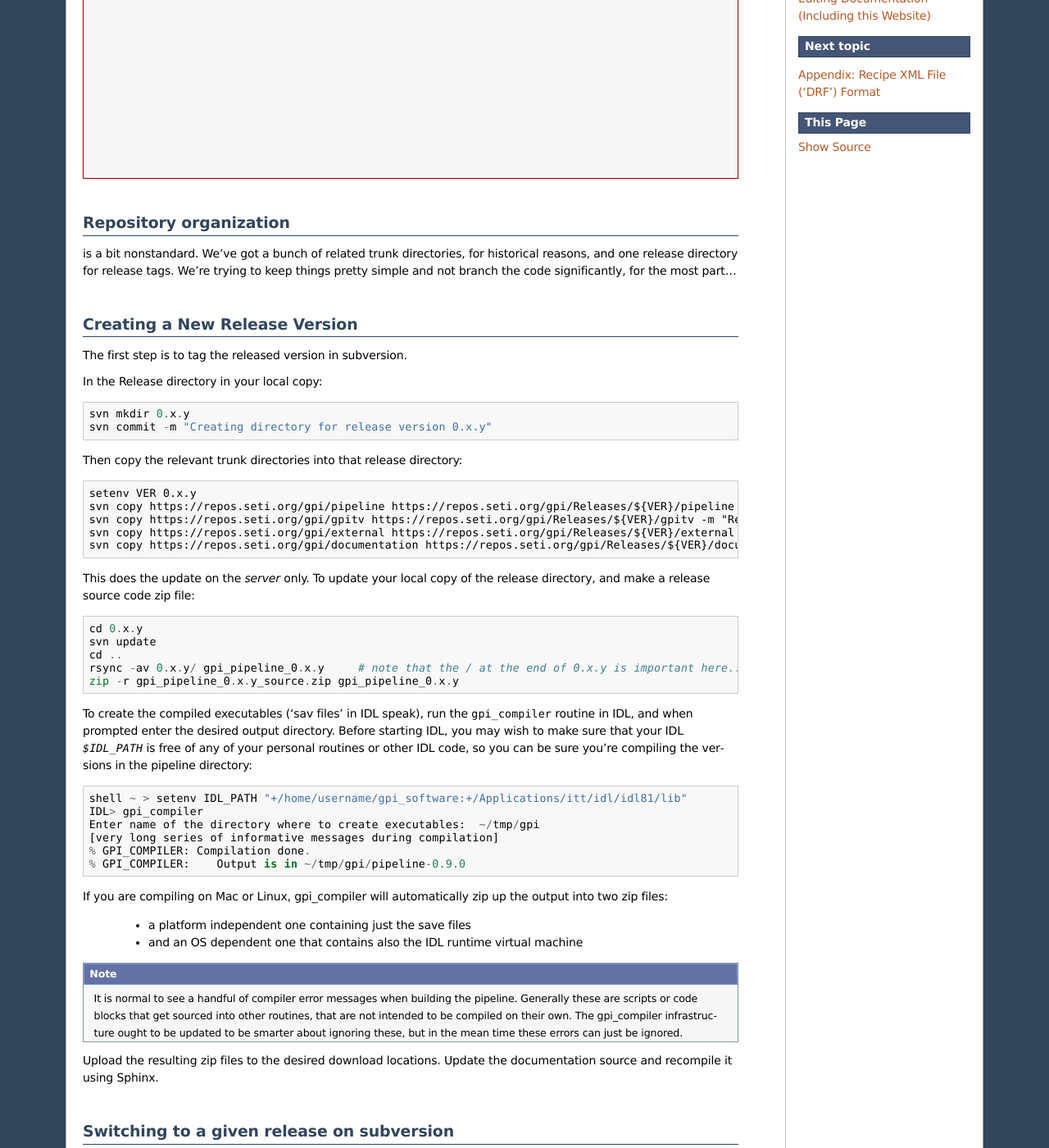
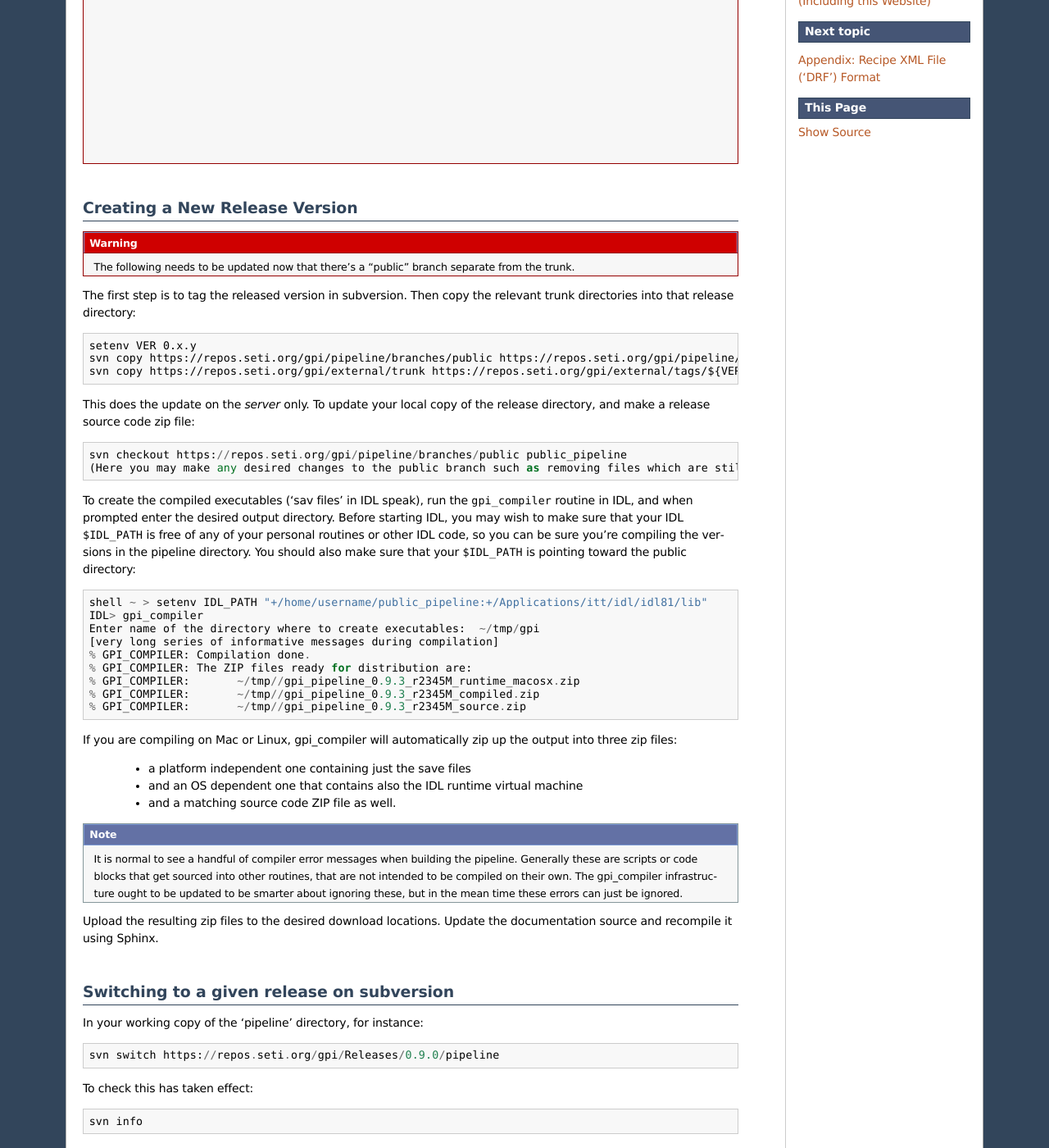
Before and after one commit to geminiplanetimager/gpi_pipeline, a Sphinx documentation site: the page built from documentation/developers/releases_and_versioning.rst, in a window 1280 px wide and 1400 px high, scrolled down 356 px. Shown: the whole window at 82% size. Built offline with Sphinx 7.4.7, drawn with Linux system fonts in a browser that asks for light colours; formulas are drawn with MathJax 3; some of the changed text lies outside the part shown.

Commit message:
Doc updates for 0.9.4 ZIP files

```diff
--- a/documentation/developers/releases_and_versioning.rst
+++ b/documentation/developers/releases_and_versioning.rst
@@ -10,58 +10,50 @@ Release Guide: Versions, Version Tracking, etc
         This page is not likely to be of much use to anyone other than members of the GPI team.
 
 
-Repository organization
-----------------------------
-
-is a bit nonstandard. We've got a bunch of related trunk directories, for historical reasons, and one release directory for release tags.
-We're trying to keep things pretty simple and not branch the code significantly, for the most part...
-
-
 
 Creating a New Release Version
 -------------------------------
 
+.. warning::
+
+   The following needs to be updated now that there's a "public" branch separate from the trunk.
+
+
 The first step is to tag the released version in subversion.
-
-In the Release directory in your local copy::
-
-        svn mkdir 0.x.y
-        svn commit -m "Creating directory for release version 0.x.y"
-
 Then copy the relevant trunk directories into that release directory::
 
         setenv VER 0.x.y
-        svn copy https://repos.seti.org/gpi/pipeline https://repos.seti.org/gpi/Releases/${VER}/pipeline -m "Release copy of pipeline version ${VER}"
-        svn copy https://repos.seti.org/gpi/gpitv https://repos.seti.org/gpi/Releases/${VER}/gpitv -m "Release copy of pipeline/gpitv version ${VER}"
-        svn copy https://repos.seti.org/gpi/external https://repos.seti.org/gpi/Releases/${VER}/external -m "Release copy of pipeline/external version ${VER}"
-        svn copy https://repos.seti.org/gpi/documentation https://repos.seti.org/gpi/Releases/${VER}/documentation -m "Release copy of pipeline documentation version ${VER}"
+        svn copy https://repos.seti.org/gpi/pipeline/branches/public https://repos.seti.org/gpi/pipeline/tags/${VER} -m "Release copy of pipeline version ${VER}"
+        svn copy https://repos.seti.org/gpi/external/trunk https://repos.seti.org/gpi/external/tags/${VER} -m "Release copy of pipeline external dependencies version ${VER}"
 
 
 This does the update on the *server* only. To update your local copy of the release directory, and make a release source code zip file::
 
-        cd 0.x.y
-        svn update
-        cd ..
-        rsync -av 0.x.y/ gpi_pipeline_0.x.y     # note that the / at the end of 0.x.y is important here...
-        zip -r gpi_pipeline_0.x.y_source.zip gpi_pipeline_0.x.y
+        svn checkout https://repos.seti.org/gpi/pipeline/branches/public public_pipeline
+        (Here you may make any desired changes to the public branch such as removing files which are still under development and not yet ready to release)
 
 
 To create the compiled executables ('sav files' in IDL speak), run the ``gpi_compiler`` routine in IDL, and when prompted enter the desired output directory.
-Before starting IDL, you may wish to make sure that your IDL `$IDL_PATH` is free of any of your personal routines or other IDL code, so you can be sure you're compiling
-the versions in the pipeline directory::
+Before starting IDL, you may wish to make sure that your IDL ``$IDL_PATH`` is free of any of your personal routines or other IDL code, so you can be sure you're compiling
+the versions in the pipeline directory. You should also make sure that your ``$IDL_PATH`` is pointing toward the public directory::
 
-        shell ~ > setenv IDL_PATH "+/home/username/gpi_software:+/Applications/itt/idl/idl81/lib"
+        shell ~ > setenv IDL_PATH "+/home/username/public_pipeline:+/Applications/itt/idl/idl81/lib"
         IDL> gpi_compiler
         Enter name of the directory where to create executables:  ~/tmp/gpi
         [very long series of informative messages during compilation]
         % GPI_COMPILER: Compilation done.
-        % GPI_COMPILER:    Output is in ~/tmp/gpi/pipeline-0.9.0
+        % GPI_COMPILER: The ZIP files ready for distribution are:
+        % GPI_COMPILER:       ~/tmp//gpi_pipeline_0.9.3_r2345M_runtime_macosx.zip
+        % GPI_COMPILER:       ~/tmp//gpi_pipeline_0.9.3_r2345M_compiled.zip
+        % GPI_COMPILER:       ~/tmp//gpi_pipeline_0.9.3_r2345M_source.zip
 
 
-If you are compiling on Mac or Linux, gpi_compiler will automatically zip up the output into two zip files:
+
+If you are compiling on Mac or Linux, gpi_compiler will automatically zip up the output into three zip files:
 
  * a platform independent one containing just the save files
  * and an OS dependent one that contains also the IDL runtime virtual machine
+ * and a matching source code ZIP file as well.
 
 
 .. note::
--- a/documentation/installation/install_compiled.rst
+++ b/documentation/installation/install_compiled.rst
@@ -28,16 +28,20 @@ The distribution ZIP files for the GPI pipeline come in two flavors:
 
 .. comment
     ## DO NOT EDIT THIS LINE ## Marker for automated editing of this file by gpi_release.py
-**Version 0.9.2** (2013 Sept 5):
- * `gpi_pipeline_0.9.2_r1926_compiled.zip <http://www.stsci.edu/~mperrin/gpi/downloads/gpi_pipeline_0.9.2_r1926_compiled.zip>`_ -  GPI pipeline compiled code only
- * `gpi_pipeline_0.9.2_r1926_runtime_macosx.zip <http://www.stsci.edu/~mperrin/gpi/downloads/gpi_pipeline_0.9.2_r1926_runtime_macosx.zip>`_ - GPI pipeline compiled code plus IDL runtime for Mac OS X
- * `gpi_pipeline_0.9.2_r1926_source.zip <http://www.stsci.edu/~mperrin/gpi/downloads/gpi_pipeline_0.9.2_r1926_source.zip>`_ -  GPI pipeline source code (available for reference)
+**Version 0.9.4** (2014 Jan 7):
+ * `gpi_pipeline_0.9.4_r2345M_compiled.zip <http://www.stsci.edu/~mperrin/gpi/downloads/gpi_pipeline_0.9.4_r2345M_compiled.zip>`_ -  GPI pipeline compiled code only
+ * `gpi_pipeline_0.9.4_r2345M_runtime_macosx.zip <http://www.stsci.edu/~mperrin/gpi/downloads/gpi_pipeline_0.9.4_r2345M_runtime_macosx.zip>`_ - GPI pipeline compiled code plus IDL runtime for Mac OS X
+ * `gpi_pipeline_0.9.4_r2345M_source.zip <http://www.stsci.edu/~mperrin/gpi/downloads/gpi_pipeline_0.9.4_r2345M_source.zip>`_ -  GPI pipeline source code (available for reference)
 
-
-**Version 0.9.1** (2013 July 18):
- * `gpi_pipeline_0.9.1_compiled.zip <http://www.stsci.edu/~mperrin/gpi/downloads/gpi_pipeline_0.9.1_compiled.zip>`_ -  GPI pipeline compiled code only
- * `gpi_pipeline_0.9.1_runtime_macosx.zip <http://www.stsci.edu/~mperrin/gpi/downloads/gpi_pipeline_0.9.1_runtime_macosx.zip>`_ - GPI pipeline compiled code plus IDL runtime for Mac OS X
- * `gpi_pipeline_0.9.1_source.zip <http://www.stsci.edu/~mperrin/gpi/downloads/gpi_pipeline_0.9.1_source.zip>`_ -  GPI pipeline source code (available for reference)
+.. comment
+    **Version 0.9.2** (2013 Sept 5):
+     * `gpi_pipeline_0.9.2_r1926_compiled.zip <http://www.stsci.edu/~mperrin/gpi/downloads/gpi_pipeline_0.9.2_r1926_compiled.zip>`_ -  GPI pipeline compiled code only
+     * `gpi_pipeline_0.9.2_r1926_runtime_macosx.zip <http://www.stsci.edu/~mperrin/gpi/downloads/gpi_pipeline_0.9.2_r1926_runtime_macosx.zip>`_ - GPI pipeline compiled code plus IDL runtime for Mac OS X
+     * `gpi_pipeline_0.9.2_r1926_source.zip <http://www.stsci.edu/~mperrin/gpi/downloads/gpi_pipeline_0.9.2_r1926_source.zip>`_ -  GPI pipeline source code (available for reference)
+    **Version 0.9.1** (2013 July 18):
+     * `gpi_pipeline_0.9.1_compiled.zip <http://www.stsci.edu/~mperrin/gpi/downloads/gpi_pipeline_0.9.1_compiled.zip>`_ -  GPI pipeline compiled code only
+     * `gpi_pipeline_0.9.1_runtime_macosx.zip <http://www.stsci.edu/~mperrin/gpi/downloads/gpi_pipeline_0.9.1_runtime_macosx.zip>`_ - GPI pipeline compiled code plus IDL runtime for Mac OS X
+     * `gpi_pipeline_0.9.1_source.zip <http://www.stsci.edu/~mperrin/gpi/downloads/gpi_pipeline_0.9.1_source.zip>`_ -  GPI pipeline source code (available for reference)
 
 .. comment
    **Temporary pre-release copies of the code hosted as follows**
--- a/documentation/installation/install_from_zips.rst
+++ b/documentation/installation/install_from_zips.rst
@@ -16,12 +16,14 @@ pipeline development.
 .. comments
     ## DO NOT EDIT THIS LINE ## Marker for automated editing of this file by gpi_release.py
 
-**Version 0.9.2** (2013 Sept 5):
- * `gpi_pipeline_0.9.2_r1926_source.zip <http://www.stsci.edu/~mperrin/gpi/downloads/gpi_pipeline_0.9.2_r1926_source.zip>`_ -  GPI pipeline source code, including all dependencies
+**Version 0.9.4** (2014 Jan 7):
+ * `gpi_pipeline_0.9.4_r2345M_source.zip <http://www.stsci.edu/~mperrin/gpi/downloads/gpi_pipeline_0.9.4_r2345M_source.zip>`_ -  GPI pipeline source code (available for reference)
 
-
-**Version 0.9.1** (2013 July 18):
- * `gpi_pipeline_0.9.1_source.zip <http://www.stsci.edu/~mperrin/gpi/downloads/gpi_pipeline_0.9.1_source.zip>`_ -  GPI pipeline source code, including all dependencies
+.. comment
+    **Version 0.9.2** (2013 Sept 5):
+     * `gpi_pipeline_0.9.2_r1926_source.zip <http://www.stsci.edu/~mperrin/gpi/downloads/gpi_pipeline_0.9.2_r1926_source.zip>`_ -  GPI pipeline source code, including all dependencies
+    **Version 0.9.1** (2013 July 18):
+     * `gpi_pipeline_0.9.1_source.zip <http://www.stsci.edu/~mperrin/gpi/downloads/gpi_pipeline_0.9.1_source.zip>`_ -  GPI pipeline source code, including all dependencies
 
 
 
```
